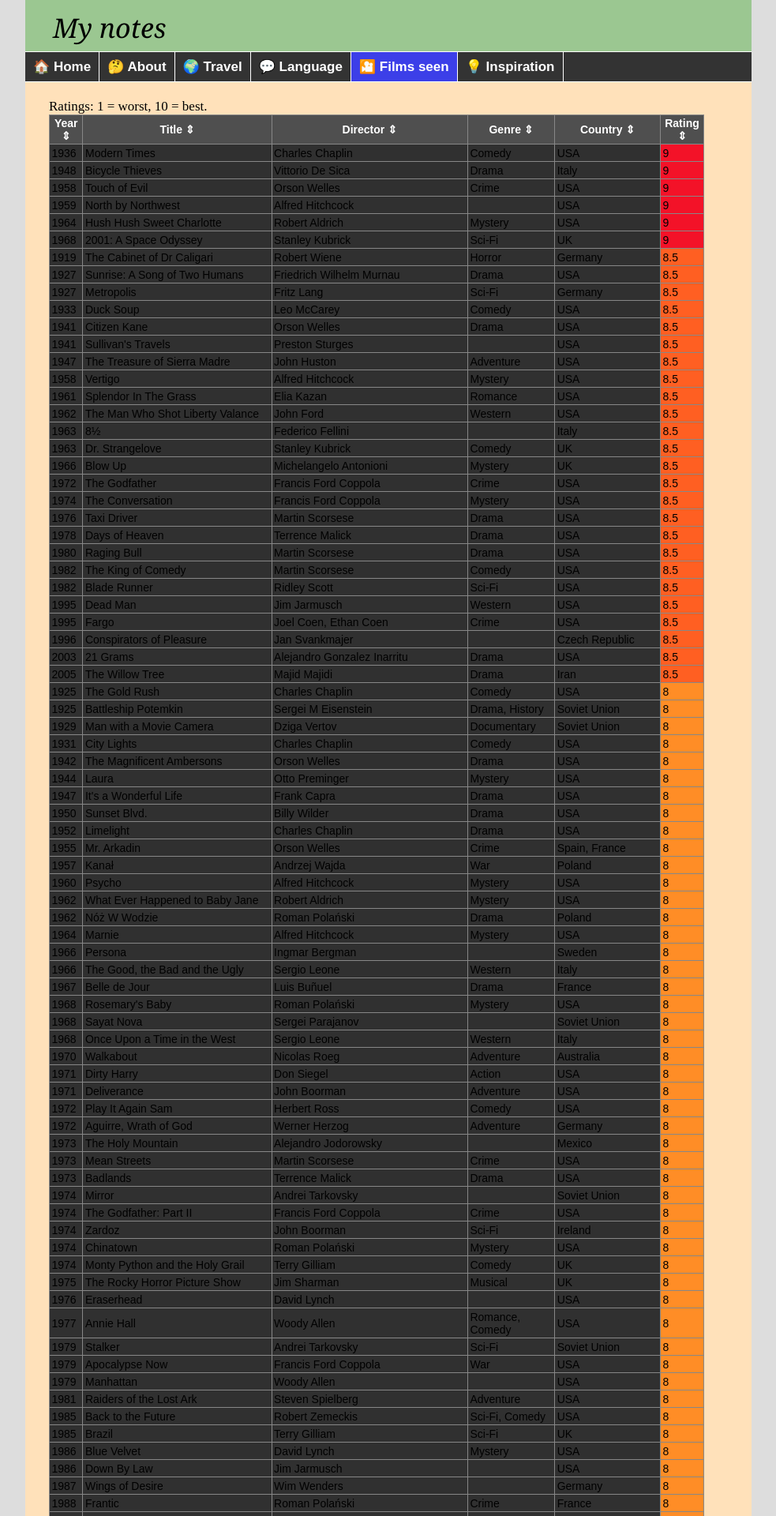
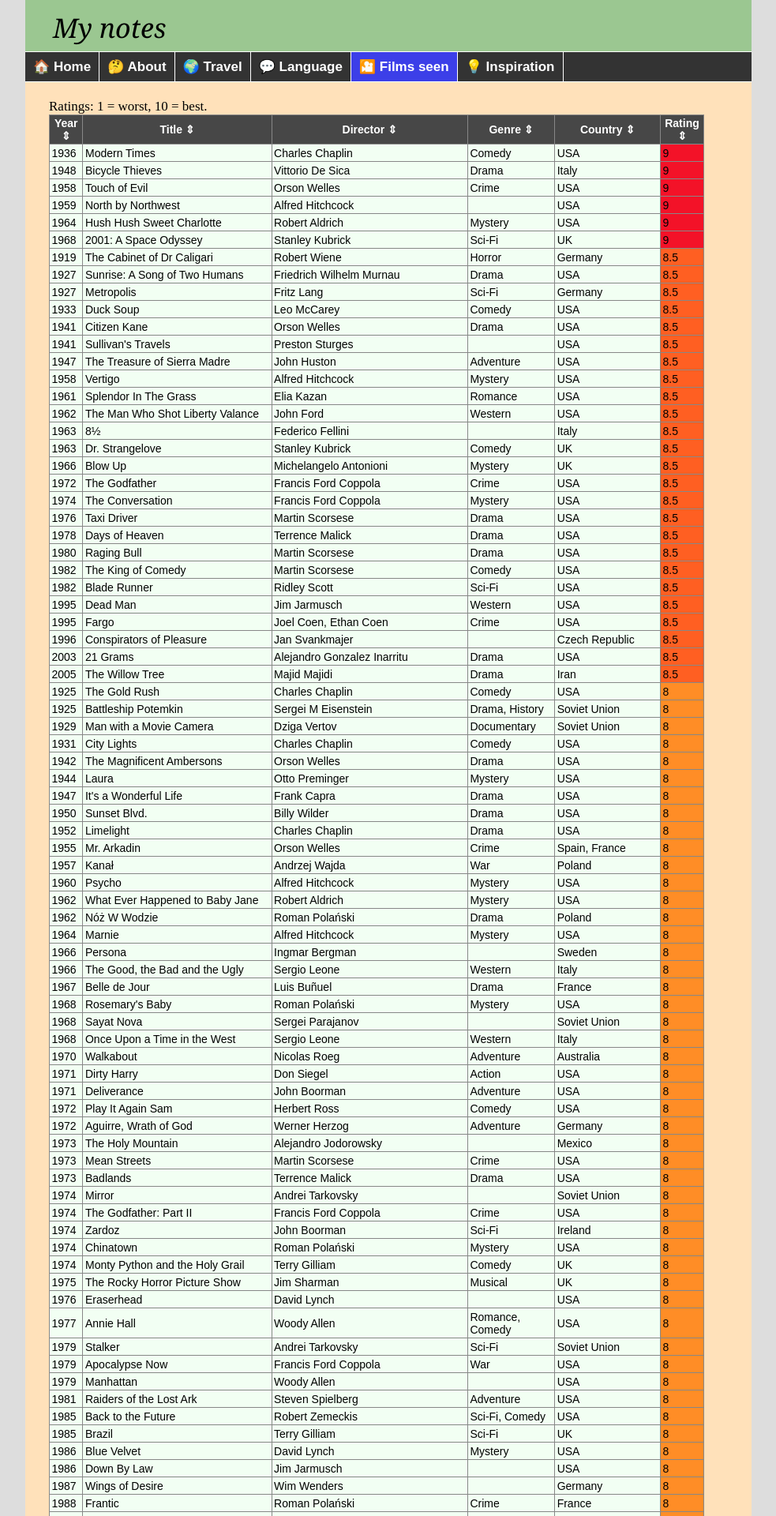
Before and after one commit to witbag/witbag.github.io, a Jekyll site: the page built from likes/index.html, in a window 1280 px wide. Shown: the top 1920 px of the page at 79% size, without its empty margins (148-1131 px from the left). Built offline with Jekyll 4.4.1, drawn with Linux system fonts in a browser that asks for light colours.

Commit message:
Update index.html

```diff
--- a/likes/index.html
+++ b/likes/index.html
@@ -18,17 +18,16 @@ Ratings: 1 = worst, 10 = best.
 		border: 1px solid #878787;
 		border-collapse: collapse;
 		font-family: Arial, Helvetica, sans-serif;
-		background: #303030;
+		background: #f2fff3;
 	}
 	.sortable td {
 		padding: 2.5px;
-	/* 	background: #f2fff3; 		*/
 		border: 1px solid #878787;
 	}
 	.sortable th {
 		padding: 2px;
 		border: 1px solid #878787;
-		background-color: #4f4f4f;
+		background-color: #474747;
 		color: #FFF;
 		font-weight: bold;
 		cursor: pointer;
```
